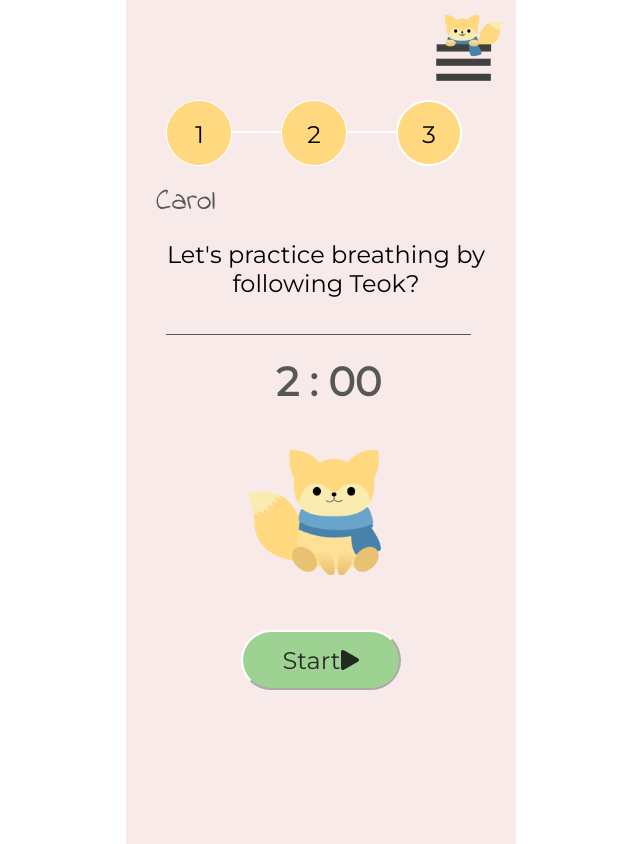
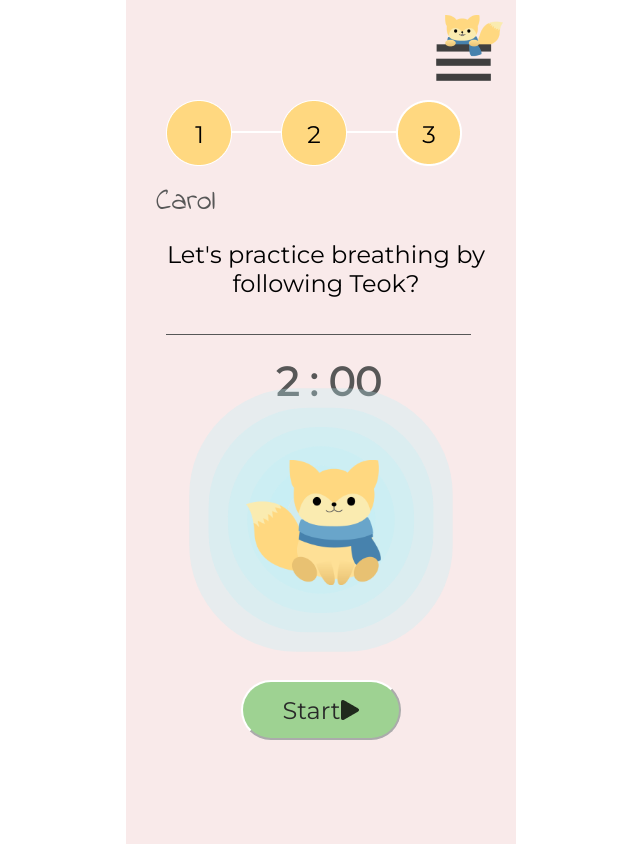
Before and after one commit to kaleytsangbcit/teok_final, a Next.js app in the folder teok/: page /relaxation in a window 1280 px wide. Shown: the whole page, without its empty margins (319-959 px from the left). Built offline with nearby package versions, Linux system fonts and the light colour scheme.

Commit message:
Add css for relaxation part

```diff
--- a/teok/comps/buttons.js
+++ b/teok/comps/buttons.js
@@ -1,4 +1,5 @@
 import styled from 'styled-components';
+import { useRouter } from 'next/router';
 
 const BlueButton = styled.button`
     background:#69A5CA;
@@ -39,19 +40,25 @@ const GreenButton = styled.button`
 `
 
 export function TwoMinButton(){
-    return <BlueButton>
+    const r = useRouter();
+    return <BlueButton onClick={
+        ()=>r.push('/relaxation')}>
         2-min
     </BlueButton>
 }
 
 export function FiveMinButton(){
-    return <BlueButton>
+    const r = useRouter();
+    return <BlueButton onClick={
+        ()=>r.push('/relaxation')}>
         5-min
     </BlueButton>
 }
 
 export function TenMinButton(){
-    return <BlueButton>
+    const r = useRouter();
+    return <BlueButton onClick={
+        ()=>r.push('/relaxation')}>
         10-min
     </BlueButton>
 }
--- a/teok/pages/index.js
+++ b/teok/pages/index.js
@@ -21,9 +21,6 @@ export default function Home() {
         <img id={styles.logowithtext} src="/logowithtext.png" alt="Teok Logo" />
 
         <p>By Angelyne, Joyce and Kaley</p>
-        {/* <h1 className={styles.title}> */}
-        {/* </h1> */}
-
 
 
       </main>
--- a/teok/pages/relaxation.js
+++ b/teok/pages/relaxation/index.js
@@ -1,8 +1,8 @@
 import styled from 'styled-components';
 import { useRouter } from 'next/router';
-import styles from '../styles/Relax.module.css'
-import { StartButtonWithIcon } from '../comps/buttons';
-import { NavBar } from '../comps/navbar';
+import styles from '../../styles/Relax.module.css'
+import { StartButtonWithIcon } from '../../comps/buttons';
+import { NavBar } from '../../comps/navbar';
 
 
 
@@ -27,9 +27,11 @@ export default function Main(){
   <div className={styles.line}>
     <img src="/line.png" alt="line" />
   </div>
+  <div className={styles.breathingcircle}></div>
   <div className={styles.logowithbreathing}>
     <img src="/logo.png" alt="logo" />
   </div>
+
   <div className={styles.startwithicon}>
     <StartButtonWithIcon></StartButtonWithIcon>
 
@@ -37,7 +39,3 @@ export default function Main(){
 
   </div>
 }
-
-// export default function Journal(){
-//   return <JournalButton></JournalButton>
-// }
--- a/teok/styles/Relax.module.css
+++ b/teok/styles/Relax.module.css
@@ -75,15 +75,39 @@
 .startwithicon {
   position:relative;
   margin:auto;
-  top:600px;
+  top:650px;
 }
 
 .logowithbreathing {
   position:absolute;
-  top:450px;
+  top:460px;
   left:120px;
 }
 
 .logowithbreathing img{
   width:70%;
 }
+
+.breathingcircle {
+  color: transparent;
+  position: absolute;
+  top: 520px;
+  left: 50%;
+  transform: translate(-50%, -50%);
+  width: 70px;
+  height: 70px;
+  border-radius: 50%;
+  background: rgba(204, 236, 240, 0.889);
+  animation: breathe 7s linear infinite;
+}
+@keyframes breathe {
+  0% {
+ box-shadow: 0 0 0 15px rgba(188, 237, 243, 0.3), 0 0 0 30px rgba(188, 237, 243, 0.3), 0 0 0 45px rgba(188, 237, 243, 0.3), 0 0 0 60px rgba(188, 237, 243, 0.3), 0 0 0 75px rgba(188, 237, 243, 0.3);
+  }
+  50% {
+ box-shadow: 0 0 0 25px rgba(188, 237, 243, 0.3), 0 0 0 50px rgba(188, 237, 243, 0.3), 0 0 0 75px rgba(188, 237, 243, 0.3), 0 0 0 100px rgba(188, 237, 243, 0.3), 0 0 0 125px rgba(188, 237, 243, 0.3);
+  }
+  100% {
+ box-shadow: 0 0 0 15px rgba(188, 237, 243, 0.3), 0 0 0 30px rgba(188, 237, 243, 0.3), 0 0 0 45px rgba(188, 237, 243, 0.3), 0 0 0 60px rgba(188, 237, 243, 0.3), 0 0 0 75px rgba(188, 237, 243, 0.3);
+  }
+ }
```
Also changed, not shown: teok/pages/relax_duration.js (+2 -5 lines).
